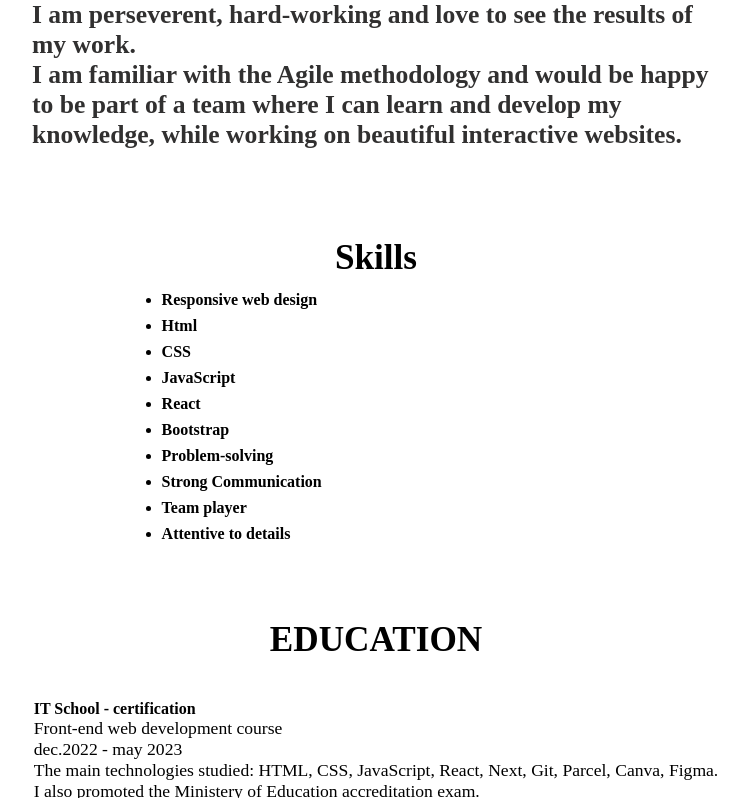
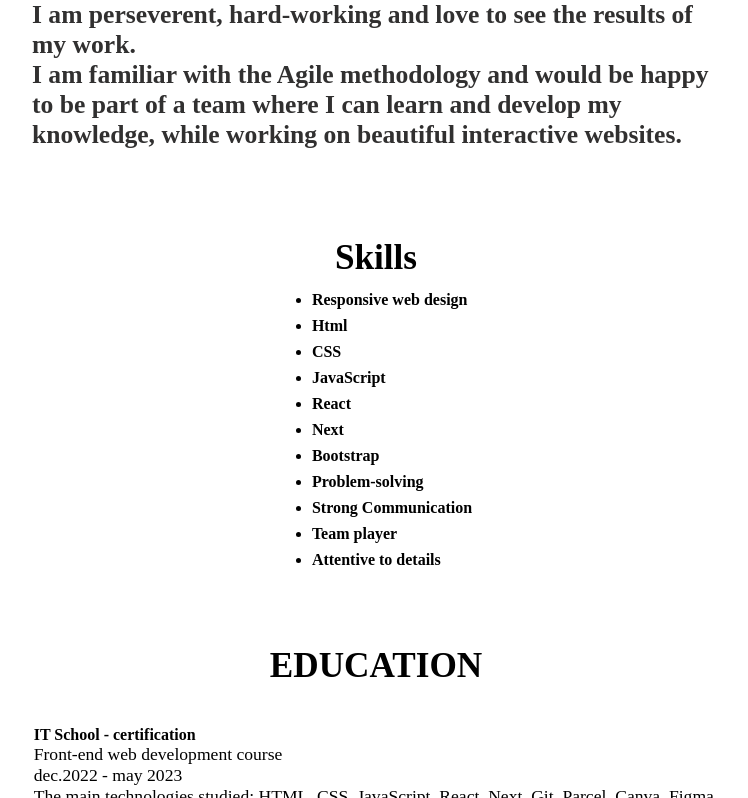
Before and after one commit to Diana-Elen/portofolio, a Next.js app in the folder my-portofolio/: page / in a window 1280 px wide. Shown: the part 614-1412 px from the top of the page, without its empty margins (264-1012 px from the left). Built offline with nearby package versions, Linux system fonts and the light colour scheme; a web font is replaced by a local one.

Commit message:
update css

```diff
--- a/my-portofolio/components/Skills.js
+++ b/my-portofolio/components/Skills.js
@@ -12,6 +12,7 @@ function Skills({text2}, ref) {
             <li>CSS</li>
             <li>JavaScript</li>
             <li>React</li>
+            <li>Next</li>
             <li>Bootstrap</li>
             <li>Problem-solving</li>
             <li>Strong Communication</li>
--- a/my-portofolio/style/Experience.module.css
+++ b/my-portofolio/style/Experience.module.css
@@ -37,7 +37,7 @@
     justify-content: center;
     align-items: center;
     gap: 2rem;
-    padding: 0.5rem;
+    padding: 0.5rem 3rem;
 }
 .project:hover {
     background-color: gainsboro;
--- a/my-portofolio/style/Skills.module.css
+++ b/my-portofolio/style/Skills.module.css
@@ -5,9 +5,11 @@
     font-family: 'Nanum_Pen_Script';
 }
 .skills_container {
+    width: 80vw;
     display: flex;
     flex-direction: column;
     justify-content: center;
+    align-items: center;
     gap: 0.5rem;
     padding: 1.5rem 0.3rem;
     border-radius: 3rem;
@@ -37,7 +39,12 @@
 }
 @media (min-width: 550px) {
     .skills_container {
-        width: 40vw;
+        width: 45vw;
+    }
+}
+@media (min-width: 900px) {
+    .skills_container {
+        width: 30vw;
     }
 }
 @font-face {
```
